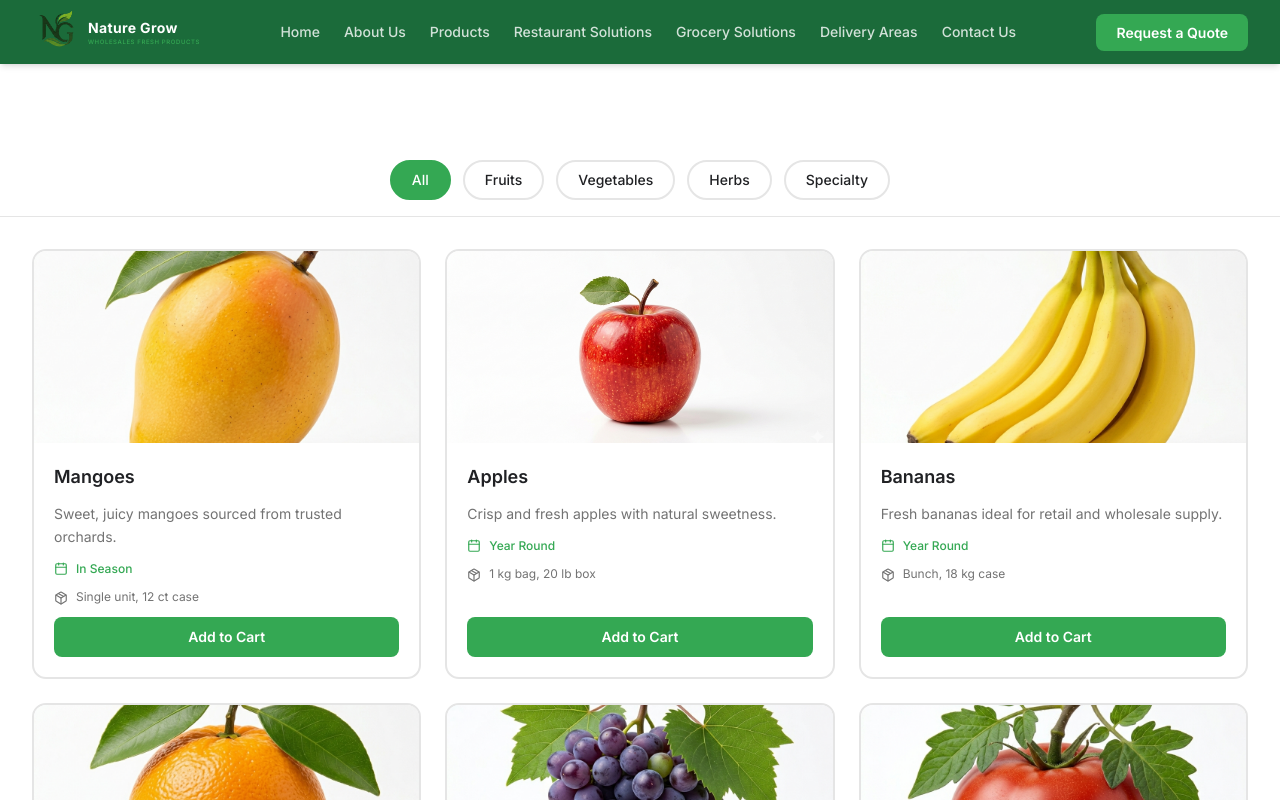
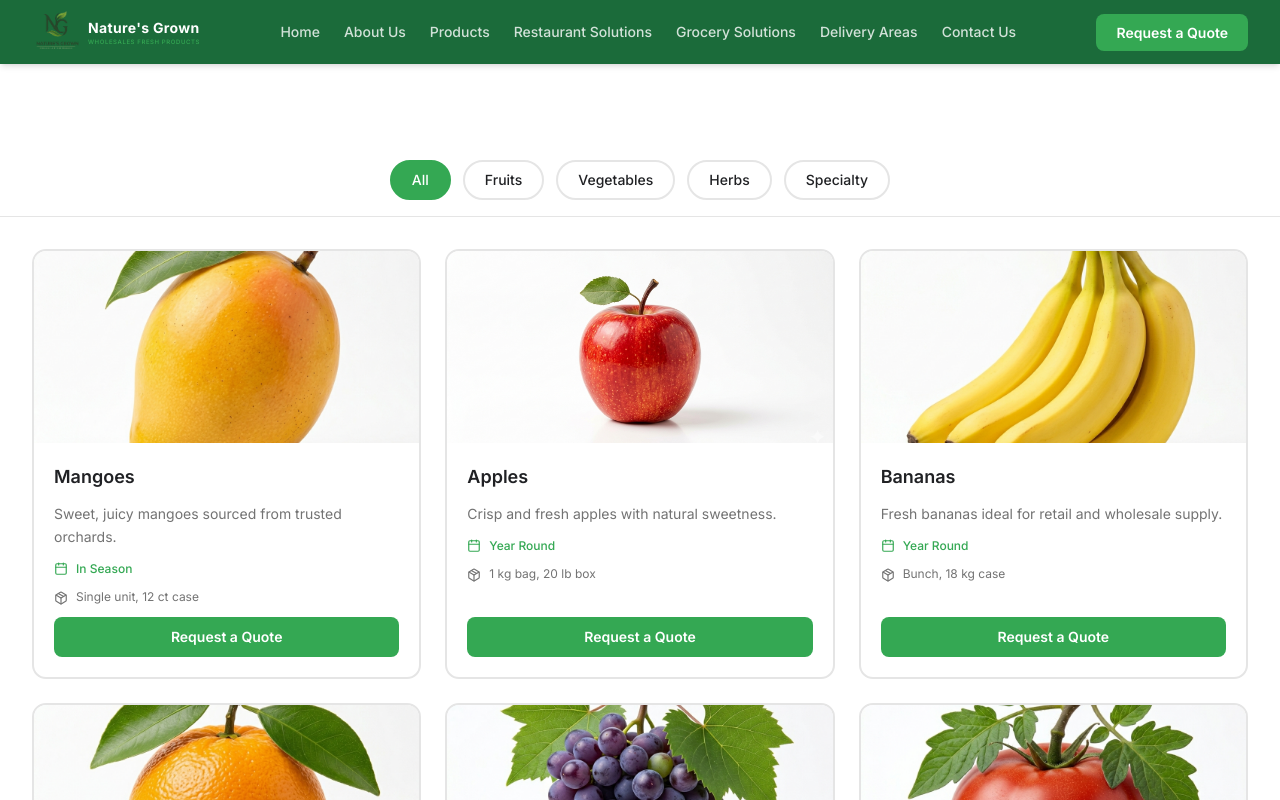
Before and after one commit to Abdullahkhalid05/gta-store, a Next.js app: page /products in a window 1280 px wide. Shown: the top 800 px of the page. Built offline with nearby package versions, Linux system fonts and the light colour scheme; a web font is replaced by a local one.

Commit message:
change logo

```diff
--- a/components/layout/Navbar.tsx
+++ b/components/layout/Navbar.tsx
@@ -25,7 +25,7 @@ export default function Navbar() {
           <Link href="/" className="flex items-center gap-2 group">
             <div className="relative w-12 h-12 shrink-0">
               <Image
-                src="/images/logo-Head.png"
+                src="/images/main.png"
                 alt="Nature Grow logo"
                 fill
                 priority
@@ -35,7 +35,7 @@ export default function Navbar() {
             </div>
             <div className="leading-tight">
               <p className="text-white font-bold text-sm tracking-wide">
-                Nature Grow
+                Nature's Grown
               </p>
               <p className="text-brand-fresh text-[6px] font-medium tracking-widest uppercase">
                 Wholesales Fresh Products
--- a/components/sections/ProductCard.tsx
+++ b/components/sections/ProductCard.tsx
@@ -35,7 +35,7 @@ export default function ProductCard({ product }: { product: Product }) {
         </div>
 
         <button className="mt-auto bg-brand-fresh hover:bg-green-500 text-white text-xs sm:text-sm font-semibold py-1.5 sm:py-2.5 rounded-md transition-colors duration-200 w-fit sm:w-full px-4 sm:px-0">
-          Add to Cart
+          Request a Quote
         </button>
       </div>
     </div>
```
Also changed, not shown: app/products/page.tsx (+0 -15 lines), public/images/logo2.png (added), public/images/main.png (added).
